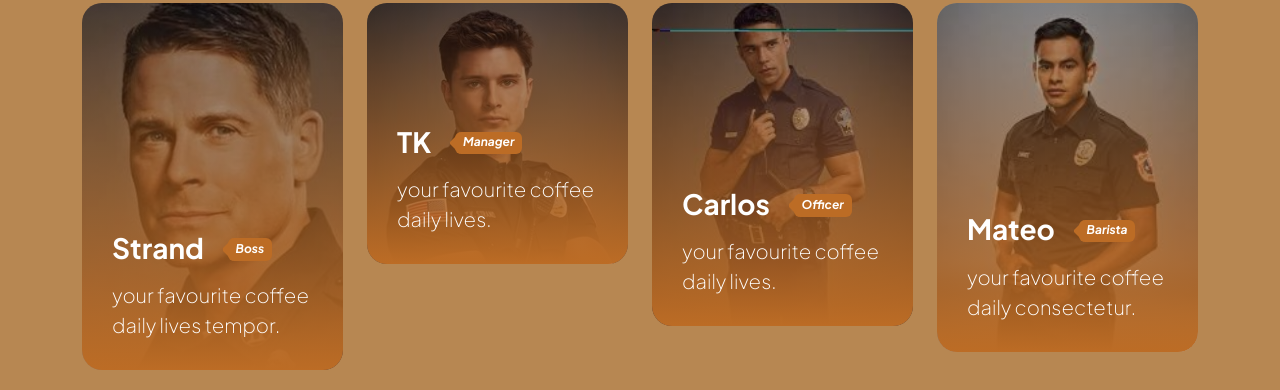
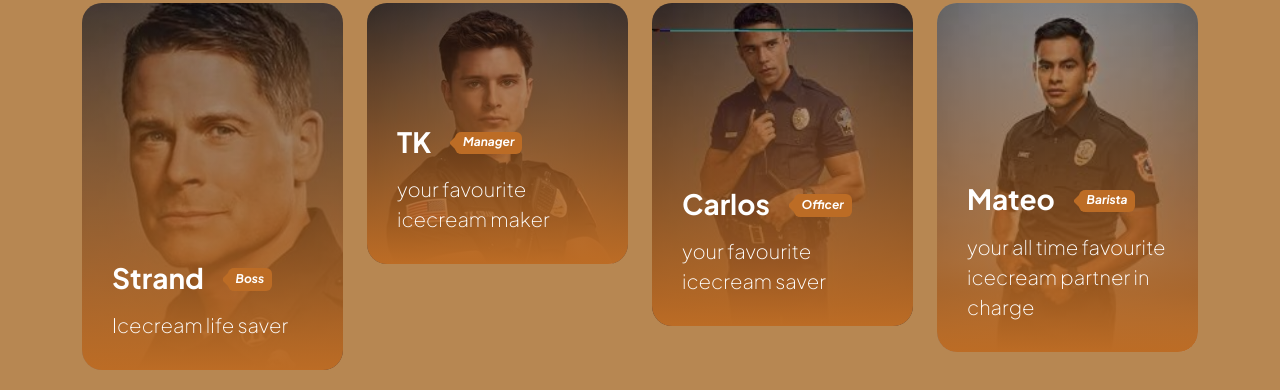
Before and after one commit to Durga01DA/Project_1, a plain HTML site: page index.html in a window 1280 px wide. Shown: the part 1762-2152 px from the top of the page. Drawn offline with Linux system fonts and the light colour scheme.

Commit message:
Update index.html

```diff
--- a/index.html
+++ b/index.html
@@ -168,7 +168,7 @@ Bootstrap 5 HTML CSS Template
                                             <p class="badge ms-4"><em>Boss</em></p>
                                         </div>
 
-                                        <p class="text-white mb-0">your favourite coffee daily lives tempor.</p>
+                                        <p class="text-white mb-0">Icecream life saver</p>
                                     </div>
 
                                     <div class="team-block-image-wrap">
@@ -186,7 +186,7 @@ Bootstrap 5 HTML CSS Template
                                             <p class="badge ms-4"><em>Manager</em></p>
                                         </div>
 
-                                        <p class="text-white mb-0">your favourite coffee daily lives.</p>
+                                        <p class="text-white mb-0">your favourite icecream maker</p>
                                     </div>
 
                                     <div class="team-block-image-wrap">
@@ -204,7 +204,7 @@ Bootstrap 5 HTML CSS Template
                                             <p class="badge ms-4"><em>Officer</em></p>
                                         </div>
 
-                                        <p class="text-white mb-0">your favourite coffee daily lives.</p>
+                                        <p class="text-white mb-0">your favourite icecream saver</p>
                                     </div>
 
                                     <div class="team-block-image-wrap">
@@ -222,7 +222,7 @@ Bootstrap 5 HTML CSS Template
                                             <p class="badge ms-4"><em>Barista</em></p>
                                         </div>
 
-                                        <p class="text-white mb-0">your favourite coffee daily consectetur.</p>
+                                        <p class="text-white mb-0">your all time favourite icecream partner in charge</p>
                                     </div>
 
                                     <div class="team-block-image-wrap">
```
